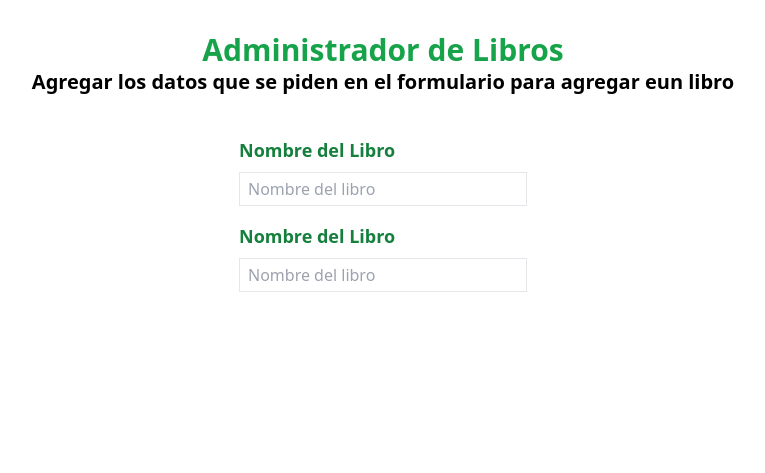
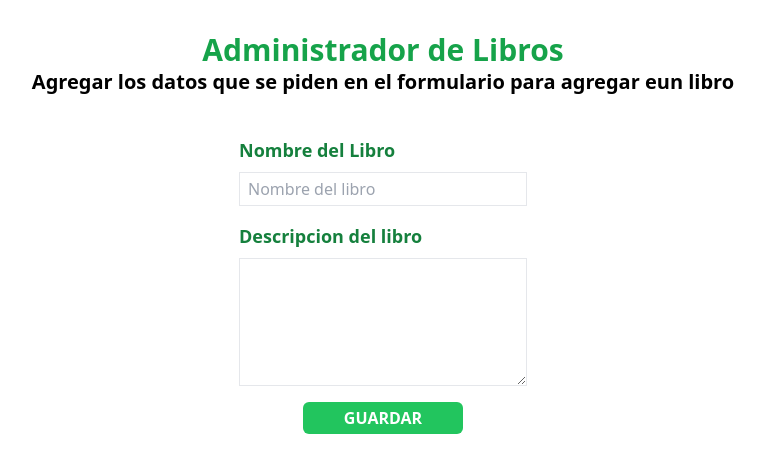
Before and after one commit to AlejandroEs04/SisBiblioteca, a PHP site: template views/paginas/addbook.php in a window 1280 px wide. Shown: the part 24-497 px from the top of the page, without its empty margins (385-1150 px from the left). Run offline with PHP 8.4, Linux system fonts and the light colour scheme; the template is opened without the code that fills it, so the values that code supplies are empty.

Commit message:
"commit"

```diff
--- a/public/dist/output.css
+++ b/public/dist/output.css
@@ -616,6 +616,14 @@ video {
   width: 33.333333%;
 }
 
+.w-20 {
+  width: 5rem;
+}
+
+.w-40 {
+  width: 10rem;
+}
+
 .flex-1 {
   flex: 1 1 0%;
 }
@@ -893,6 +901,14 @@ video {
   transition-duration: 150ms;
 }
 
+.transition {
+  transition-property: color, background-color, border-color, text-decoration-color, fill, stroke, opacity, box-shadow, transform, filter, -webkit-backdrop-filter;
+  transition-property: color, background-color, border-color, text-decoration-color, fill, stroke, opacity, box-shadow, transform, filter, backdrop-filter;
+  transition-property: color, background-color, border-color, text-decoration-color, fill, stroke, opacity, box-shadow, transform, filter, backdrop-filter, -webkit-backdrop-filter;
+  transition-timing-function: cubic-bezier(0.4, 0, 0.2, 1);
+  transition-duration: 150ms;
+}
+
 .hover\:bg-amber-600:hover {
   --tw-bg-opacity: 1;
   background-color: rgb(217 119 6 / var(--tw-bg-opacity));
@@ -932,7 +948,17 @@ video {
     width: 80%;
   }
 
+  .md\:w-1\/2 {
+    width: 50%;
+  }
+
   .md\:flex-row {
     flex-direction: row;
   }
 }
+
+@media (min-width: 1024px) {
+  .lg\:w-1\/3 {
+    width: 33.333333%;
+  }
+}
--- a/views/paginas/addbook.php
+++ b/views/paginas/addbook.php
@@ -3,7 +3,7 @@
         <h1 class="font-bold text-3xl text-green-600" >Administrador de Libros</h1>
         <p class="text-xl font-bold" >Agregar los datos que se piden en el formulario para agregar eun libro</p>
     </div>
-    <form class="flex flex-col items-center gap-4 mt-10 w-1/3" >
+    <form class="flex flex-col items-center gap-4 mt-10 w-full lg:w-1/3" >
         <div class="flex flex-col gap-2 w-full" >
             <label class="text-lg font-bold text-green-700" >Nombre del Libro</label>
             <input
@@ -15,13 +15,17 @@
         </div>
 
         <div class="flex flex-col gap-2 w-full" >
-            <label class="text-lg font-bold text-green-700" >Nombre del Libro</label>
-            <input
-                type="text"
-                name="nombre"
-                placeholder="Nombre del libro"
-                class="px-2 py-1 border-b border"
-            >
+            <label class="text-lg font-bold text-green-700" >Descripcion del libro</label>
+            <textarea
+                name="descripcion"
+                class="px-2 py-1 border-b border h-32"
+            ></textarea>
+        </div>
+
+        <div class="flex justify-center" >
+            <button class="px-2 py-1 bg-green-500 hover:bg-green-600 text-white font-bold rounded-md w-40 transition uppercase" >
+                Guardar
+            </button>
         </div>
     </form>
 </div>
--- a/views/paginas/index.php
+++ b/views/paginas/index.php
@@ -1,6 +1,6 @@
 <div class="flex flex-col gap-5" >
     <div class="flex flex-col gap-1" >
-        <h2 class="text-2xl font-bold" >Opciones</h2>
+        <h2 class="text-2xl font-bold">Opciones</h2>
 
         <div class="flex flex-row gap-5" >
             <div class="bg-amber-500 rounded p-4 h-32 w-56 flex flex-col items-start justify-center hover:bg-amber-600 transition-all" >
```
